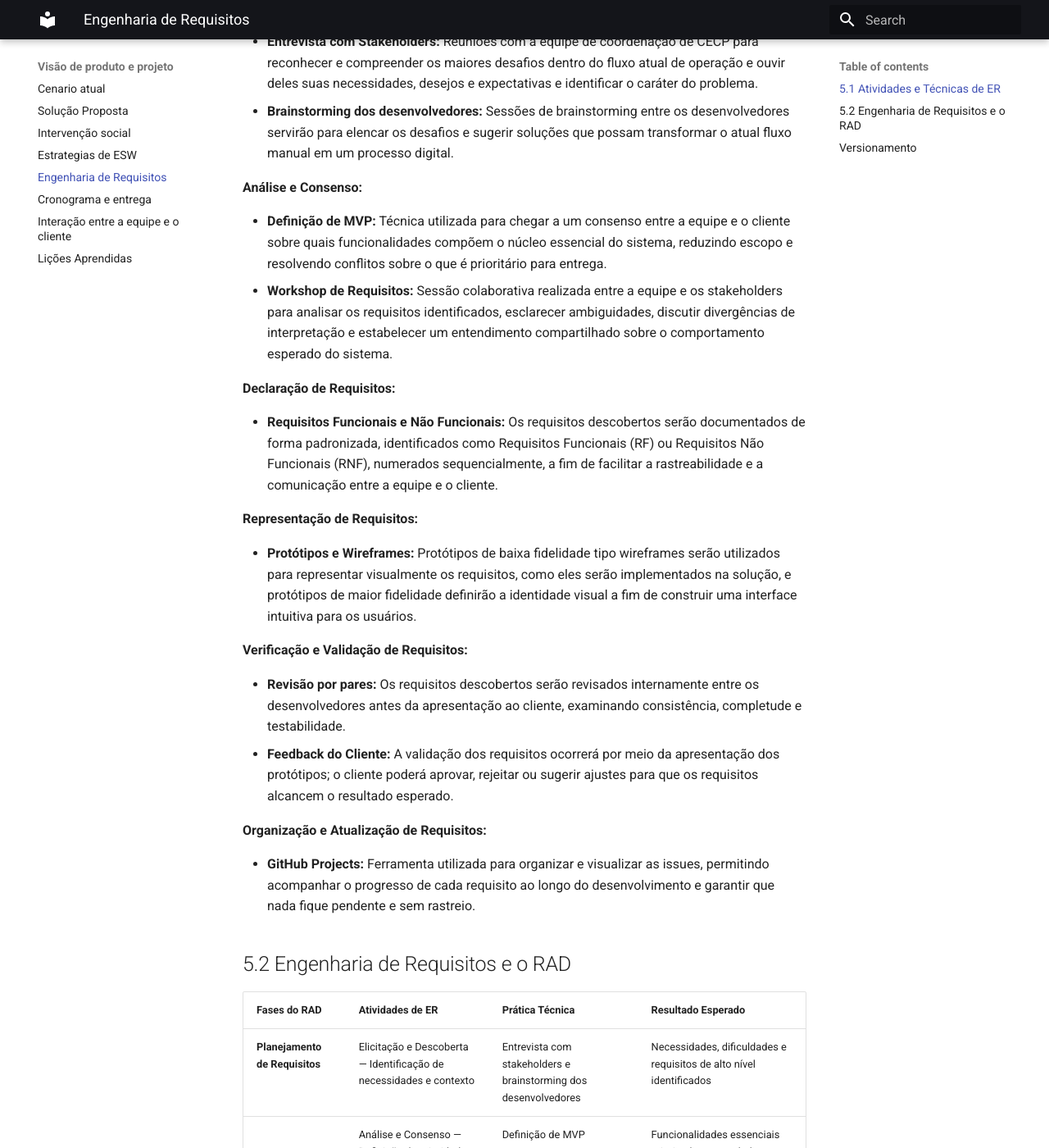
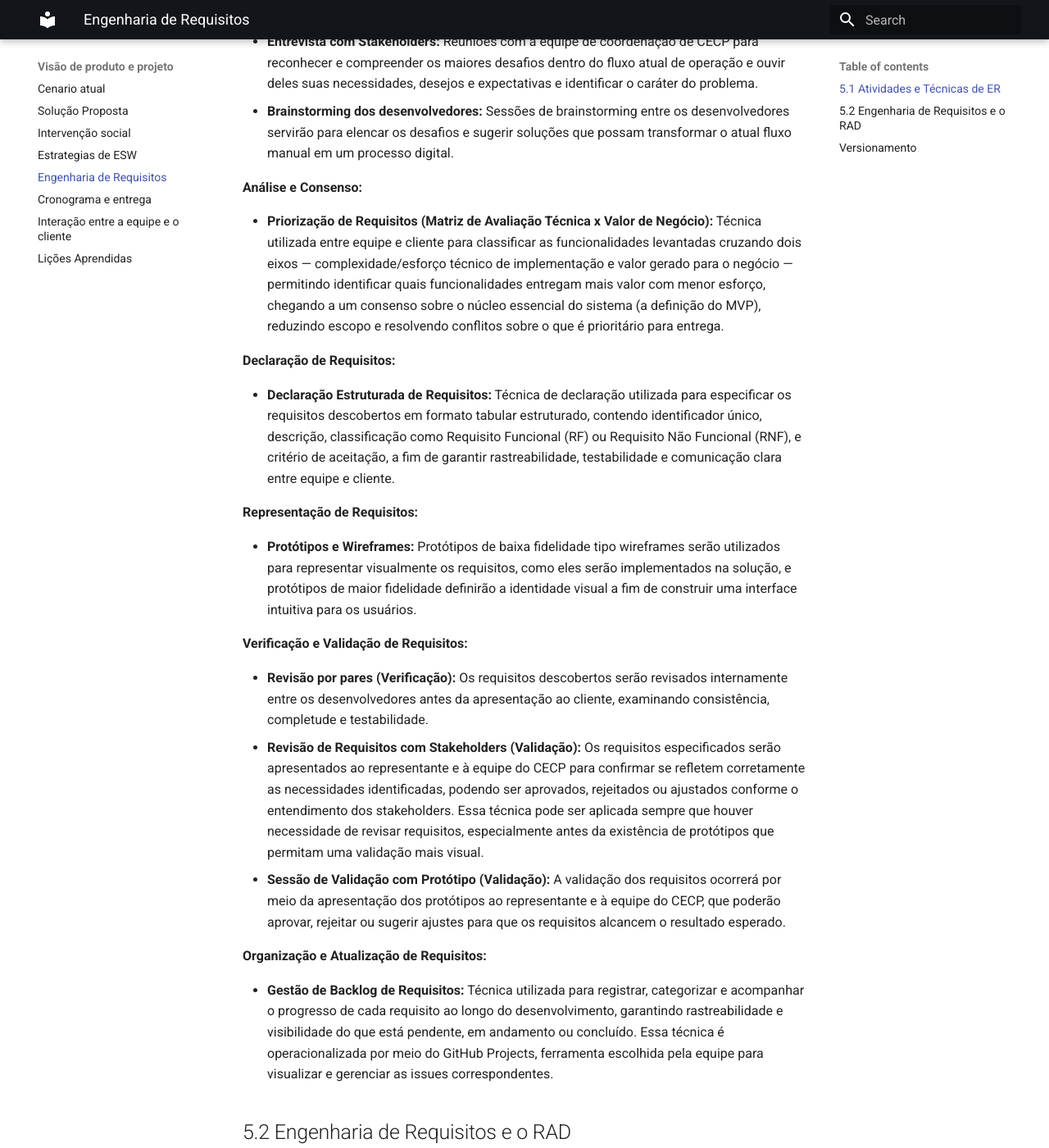
Before and after one commit to mdsreq-fga-unb/REQ-2026.2-T01-SigCecp, an MkDocs documentation site: the page built from docs/visao_produto_projeto/5_engenharia_req.md, in a window 1280 px wide and 1400 px high, scrolled down 282 px. Shown: the whole window at 82% size. Built offline with MkDocs 1.6.1 and Material for MkDocs 9.7.7, drawn with Linux system fonts in a browser that asks for light colours; some of the changed text lies outside the part shown.

Commit message:
Revisa técnicas de ER na seção 5 (5.1 e 5.2)
Reclassifica técnicas, separa verificação de validação, ajusta nomes de técnica x ferramenta, see #20

```diff
--- a/docs/visao_produto_projeto/5_engenharia_req.md
+++ b/docs/visao_produto_projeto/5_engenharia_req.md
@@ -9,12 +9,12 @@
 
 **Análise e Consenso:**
 
-- **Definição de MVP:** Técnica utilizada para chegar a um consenso entre a equipe e o cliente sobre quais funcionalidades compõem o núcleo essencial do sistema, reduzindo escopo e resolvendo conflitos sobre o que é prioritário para entrega.
-- **Workshop de Requisitos:** Sessão colaborativa realizada entre a equipe e os stakeholders para analisar os requisitos identificados, esclarecer ambiguidades, discutir divergências de interpretação e estabelecer um entendimento compartilhado sobre o comportamento esperado do sistema.
+- **Priorização de Requisitos (Matriz de Avaliação Técnica x Valor de Negócio):** Técnica utilizada entre equipe e cliente para classificar as funcionalidades levantadas cruzando dois eixos — complexidade/esforço técnico de implementação e valor gerado para o negócio — permitindo identificar quais funcionalidades entregam mais valor com menor esforço, chegando a um consenso sobre o núcleo essencial do sistema (a definição do MVP), reduzindo escopo e resolvendo conflitos sobre o que é prioritário para entrega.
 
 **Declaração de Requisitos:**
 
-- **Requisitos Funcionais e Não Funcionais:** Os requisitos descobertos serão documentados de forma padronizada, identificados como Requisitos Funcionais (RF) ou Requisitos Não Funcionais (RNF), numerados sequencialmente, a fim de facilitar a rastreabilidade e a comunicação entre a equipe e o cliente.
+- **Declaração Estruturada de Requisitos:** Técnica de declaração utilizada para especificar os requisitos descobertos em formato tabular estruturado, contendo identificador único, descrição, classificação como Requisito Funcional (RF) ou Requisito Não Funcional (RNF), e critério de aceitação, a fim de garantir rastreabilidade, testabilidade e comunicação clara entre equipe e cliente.
+
 
 **Representação de Requisitos:**
 
@@ -22,35 +22,39 @@
 
 **Verificação e Validação de Requisitos:**
 
-- **Revisão por pares:** Os requisitos descobertos serão revisados internamente entre os desenvolvedores antes da apresentação ao cliente, examinando consistência, completude e testabilidade.
-- **Feedback do Cliente:** A validação dos requisitos ocorrerá por meio da apresentação dos protótipos; o cliente poderá aprovar, rejeitar ou sugerir ajustes para que os requisitos alcancem o resultado esperado.
+- **Revisão por pares (Verificação):** Os requisitos descobertos serão revisados internamente entre os desenvolvedores antes da apresentação ao cliente, examinando consistência, completude e testabilidade.
+- **Revisão de Requisitos com Stakeholders (Validação):** Os requisitos especificados serão apresentados ao representante e à equipe do CECP para confirmar se refletem corretamente as necessidades identificadas, podendo ser aprovados, rejeitados ou ajustados conforme o entendimento dos stakeholders. Essa técnica pode ser aplicada sempre que houver necessidade de revisar requisitos, especialmente antes da existência de protótipos que permitam uma validação mais visual.
+- **Sessão de Validação com Protótipo (Validação):** A validação dos requisitos ocorrerá por meio da apresentação dos protótipos ao representante e à equipe do CECP, que poderão aprovar, rejeitar ou sugerir ajustes para que os requisitos alcancem o resultado esperado.
 
 **Organização e Atualização de Requisitos:**
 
-- **GitHub Projects:** Ferramenta utilizada para organizar e visualizar as issues, permitindo acompanhar o progresso de cada requisito ao longo do desenvolvimento e garantir que nada fique pendente e sem rastreio.
+- **Gestão de Backlog de Requisitos:** Técnica utilizada para registrar, categorizar e acompanhar o progresso de cada requisito ao longo do desenvolvimento, garantindo rastreabilidade e visibilidade do que está pendente, em andamento ou concluído. Essa técnica é operacionalizada por meio do GitHub Projects, ferramenta escolhida pela equipe para visualizar e gerenciar as issues correspondentes.
+
 
 ## 5.2 Engenharia de Requisitos e o RAD
 
 | Fases do RAD | Atividades de ER | Prática Técnica | Resultado Esperado |
 |---|---|---|---|
 | **Planejamento de Requisitos** | Elicitação e Descoberta — Identificação de necessidades e contexto | Entrevista com stakeholders e brainstorming dos desenvolvedores | Necessidades, dificuldades e requisitos de alto nível identificados |
-| | Análise e Consenso — Definição de prioridades e escopo acordado | Definição de MVP | Funcionalidades essenciais priorizadas e acordadas |
-| | Declaração — Comunicação estruturada dos requisitos | Requisitos Funcionais e Não Funcionais | Requisitos identificados, classificados e numerados |
-| | Verificação e Validação — Verificação e validação contínua e iterativa | Feedback do Cliente e Revisão por Pares | Requisitos consistentes, completos e verificáveis |
-| | Organização e Atualização — Estruturação inicial dos requisitos | GitHub Projects | Requisitos organizados e acompanhados por meio de issues |
+| | Análise e Consenso — Definição de prioridades e escopo acordado | Priorização de Requisitos (Matriz de Avaliação Técnica x Valor de Negócio) | Funcionalidades essenciais priorizadas e acordadas |
+| | Declaração — Comunicação estruturada dos requisitos | Declaração Estruturada de Requisitos | Requisitos identificados, classificados e numerados |
+| | Verificação e Validação — Verificação de qualidade interna e validação com stakeholders | Revisão por Pares (Verificação) e Revisão de Requisitos com Stakeholders (Validação) | Requisitos verificados quanto à consistência interna e confirmados como representativos das necessidades reais do CECP |
+| | Organização e Atualização — Estruturação inicial dos requisitos | Gestão de Backlog de Requisitos (via GitHub Projects) | Requisitos organizados e acompanhados por meio de issues |
 | **Design do Usuário** | Representação — Visualização conceitual de interfaces | Protótipos e wireframes | Telas e fluxos representados para avaliação com os stakeholders |
-| | Verificação e Validação — Validação dos requisitos | Revisão por pares e feedback do cliente | Protótipos com os requisitos e com os fluxos de uso esperados |
+| | Verificação e Validação — Verificação de qualidade interna e validação com stakeholders | Revisão por Pares (Verificação) e Sessão de Validação com Protótipo (Validação) | Protótipos com os requisitos e com os fluxos de uso esperados |
 | | Elicitação e Descoberta — Refinamento dos requisitos | Entrevista com stakeholders | Novos requisitos ou ajustes detalhados a partir da interação visual do cliente com os protótipos |
-| | Análise e Consenso — Alinhamento do entendimento | Workshop de requisitos apoiado em protótipos | Requisitos representados e compreendidos de forma consistente pela equipe e pelos stakeholders |
-| | Declaração — Consolidação dos esclarecimentos | Declaração estruturada dos requisitos | Detalhes acordados incorporados às declarações dos requisitos correspondentes |
-| | Organização e Atualização — Registro das avaliações | Acompanhamento de issues no GitHub Projects | Avaliações do cliente e protótipos vinculados às issues dos requisitos já definidos |
-| **Construção** | Organização e Atualização — Manutenção dos requisitos | GitHub Projects | Requisitos e mudanças mantidos em estado atual |
-| | Verificação e Validação — Verificação dos requisitos alterados | Revisão por pares | Requisitos modificados verificados quanto à qualidade interna |
-| **Transição** | Verificação e Validação — Validação final dos requisitos | Feedback do cliente | Confirmação de que os requisitos atendidos correspondem às necessidades do CECP |
-| | Organização e Atualização — Consolidação dos requisitos | GitHub Projects | Estado final dos requisitos e itens futuros devidamente registrados |
+| | Análise e Consenso — Revisão de prioridades a partir do protótipo | Priorização de Requisitos (Matriz de Avaliação Técnica x Valor de Negócio) | Prioridades revisadas e reacordadas conforme aprendizado obtido com os protótipos |
+| | Declaração — Consolidação dos esclarecimentos | Declaração Estruturada de Requisitos | Detalhes acordados incorporados às declarações dos requisitos correspondentes |
+| | Organização e Atualização — Registro das avaliações | Gestão de Backlog de Requisitos (via GitHub Projects) | Avaliações do cliente e protótipos vinculados às issues dos requisitos já definidos |
+| **Construção** | Organização e Atualização — Manutenção dos requisitos | Gestão de Backlog de Requisitos (via GitHub Projects) | Requisitos e mudanças mantidos em estado atual |
+| | Verificação e Validação — Verificação dos requisitos alterados | Revisão por Pares (Verificação) | Requisitos modificados verificados quanto à qualidade interna |
+| | Elicitação, Análise, Declaração e Representação — Ajuste de requisitos emergentes | Entrevista com stakeholders, Priorização de Requisitos (Matriz de Avaliação Técnica x Valor de Negócio), Declaração Estruturada de Requisitos e Protótipos e Wireframes | Novos requisitos ou ajustes identificados durante a construção devidamente elicitados, analisados, declarados e representados |
+| **Transição** | Verificação e Validação — Validação final dos requisitos | Sessão de Validação com Protótipo (Validação) | Confirmação de que os requisitos atendidos correspondem às necessidades do CECP |
+| | Organização e Atualização — Consolidação dos requisitos | Gestão de Backlog de Requisitos (via GitHub Projects) | Estado final dos requisitos e itens futuros devidamente registrados |
 
 ## Versionamento
 
 | Versão | Data | Descrição | Autor(es/as) | Revisor(es/as) |
 | :--- | :--- | :--- | :--- | :--- |
 | 1.0 | 05/09/2026 | Transcrição do documento para markdown | [Marcos Monteiro](https://github.com/montmarcos) |  |
+| 1.1 | 19/09/2026 | Revisão das técnicas de Engenharia de Requisitos com base em feedback recebido durante o desenvolvimento do projeto | Ana Paula Jardim | |
```
